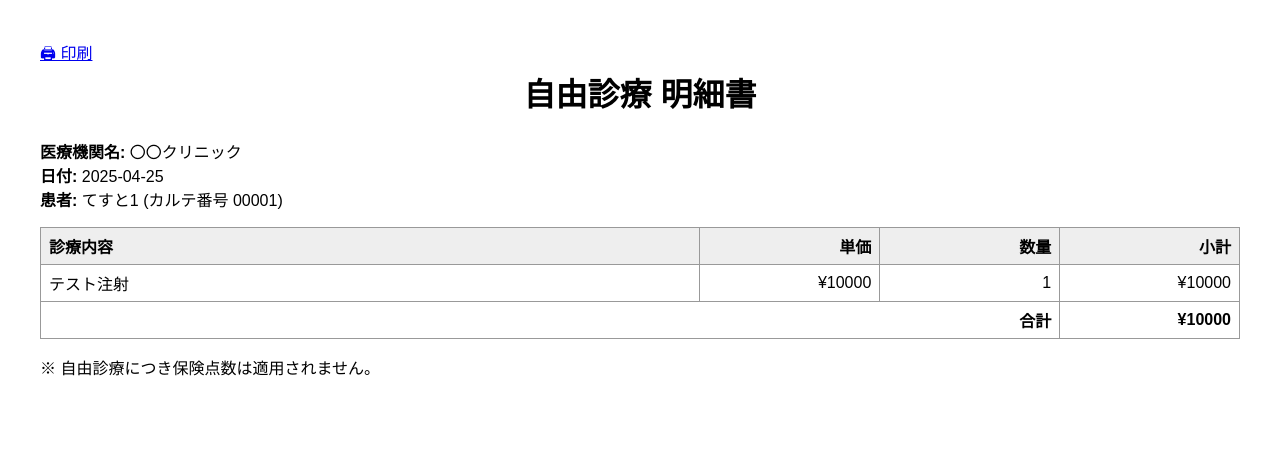
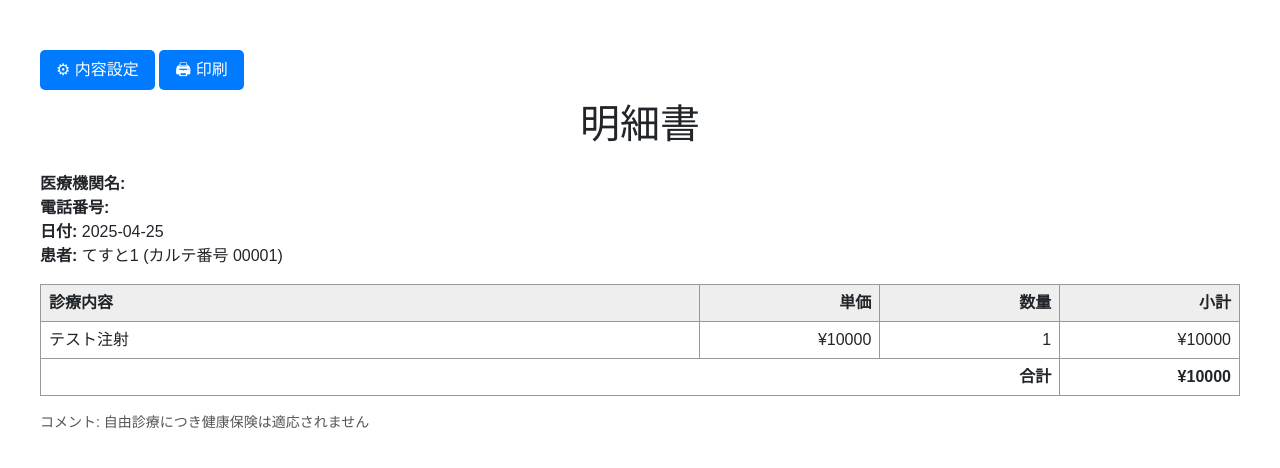
Before and after one commit to tondou1/easy_order, a Flask app: page /orders/1/invoice in a window 1280 px wide. Shown: the top 468 px of the page. Run offline with Flask 3, Linux system fonts and the light colour scheme; a user stored in the database is signed in.

Commit message:
簡易的に明細書の情報登録

```diff
--- a/app/templates/orders/invoice.html
+++ b/app/templates/orders/invoice.html
@@ -1,33 +1,94 @@
-<!doctype html>
+<!DOCTYPE html>
 <html lang="ja">
   <head>
-  <meta charset="utf-8">
+    <meta charset="utf-8" />
     <title>明細書 #{{ order.id }}</title>
+    <link
+      href="https://cdn.jsdelivr.net/npm/bootstrap@5.3.3/dist/css/bootstrap.min.css"
+      rel="stylesheet"
+    />
     <style>
-    body { font-family: sans-serif; margin: 40px; }
-    h1  { text-align: center; margin: 0 0 24px; }
-    table { width: 100%; border-collapse: collapse; margin-bottom: 16px; }
-    th, td { border: 1px solid #999; padding: 6px 8px; text-align: left; }
-    th { background: #eee; }
-    .right { text-align: right; }
+      body {
+        font-family: sans-serif;
+        margin: 40px;
+      }
+      h1 {
+        text-align: center;
+        margin: 0 0 24px;
+      }
+      table {
+        width: 100%;
+        border-collapse: collapse;
+        margin-bottom: 16px;
+      }
+      th,
+      td {
+        border: 1px solid #999;
+        padding: 6px 8px;
+        text-align: left;
+      }
+      th {
+        background: #eee;
+      }
+      .right {
+        text-align: right;
+      }
+      .button {
+        display: inline-block;
+        padding: 8px 16px;
+        margin: 10px 0;
+        font-size: 16px;
+        text-align: center;
+        background-color: #007bff;
+        color: white;
+        text-decoration: none;
+        border-radius: 5px;
+        transition: background-color 0.3s;
+      }
+      .button:hover {
+        background-color: #0056b3;
+      }
+      .button:active {
+        background-color: #004085;
+      }
+      .comment {
+        margin-top: 10px;
+        font-size: 14px;
+        color: #555;
+      }
       @media print {
-      a#print-btn { display: none; }   /* ボタンを隠す */
+        a#print-btn,
+        a#setting-btn {
+          display: none;
+        }
       }
     </style>
   </head>
   <body>
-  <a id="print-btn" href="#" onclick="window.print()">🖨 印刷</a>
+    <a id="setting-btn" href="#" class="button" onclick="openSettingsModal()"
+      >⚙ 内容設定</a
+    >
+    <a id="print-btn" href="#" class="button" onclick="checkBeforePrint()"
+      >🖨 印刷</a
+    >
 
-  <h1>自由診療 明細書</h1>
+    <h1>明細書</h1>
 
     <p>
-    <strong>医療機関名:</strong> 〇〇クリニック<br>
-    <strong>日付:</strong> {{ order.visit.visit_date }}<br>
-    <strong>患者:</strong> {{ order.visit.patient.name }} (カルテ番号 {{ order.visit.patient.chart_number }})<br>
+      <strong>医療機関名:</strong> <span id="clinic-name-display"></span><br />
+      <strong>電話番号:</strong> <span id="phone-number-display"></span><br />
+      <strong>日付:</strong> {{ order.visit.visit_date }}<br />
+      <strong>患者:</strong> {{ order.visit.patient.name }} (カルテ番号 {{
+      order.visit.patient.chart_number }})<br />
     </p>
 
     <table>
-    <tr><th style="width:55%">診療内容</th><th style="width:15%" class="right">単価</th><th style="width:15%" class="right">数量</th><th style="width:15%" class="right">小計</th></tr>
+      <tr>
+        <th style="width: 55%">診療内容</th>
+        <th style="width: 15%" class="right">単価</th>
+        <th style="width: 15%" class="right">数量</th>
+        <th style="width: 15%" class="right">小計</th>
+      </tr>
       {% for it in order.items %}
       <tr>
         <td>{{ it.treatment.name }}</td>
@@ -42,6 +103,144 @@
       </tr>
     </table>
 
-  <p>※ 自由診療につき保険点数は適用されません。</p>
+    <!-- コメント部分をここに配置 -->
+    <div class="comment">
+      <label for="comment-display">コメント:</label>
+      <span id="comment-display">自由診療につき健康保険は適応されません</span>
+    </div>
+
+    <!-- モーダル -->
+    <div class="modal fade" id="settingsModal" tabindex="-1">
+      <div class="modal-dialog">
+        <div class="modal-content">
+          <div class="modal-header">
+            <h5 class="modal-title">内容設定</h5>
+            <button
+              type="button"
+              class="btn-close"
+              data-bs-dismiss="modal"
+            ></button>
+          </div>
+          <div class="modal-body">
+            <form id="settings-form">
+              <div class="mb-3">
+                <label for="clinic-name" class="form-label">医療機関名</label>
+                <input type="text" class="form-control" id="clinic-name" />
+              </div>
+              <div class="mb-3">
+                <label for="phone-number" class="form-label">電話番号</label>
+                <input type="text" class="form-control" id="phone-number" />
+              </div>
+              <div class="mb-3">
+                <label for="comment" class="form-label">コメント</label>
+                <textarea class="form-control" id="comment" rows="3">
+自由診療につき健康保険は適応されません</textarea
+                >
+              </div>
+            </form>
+          </div>
+          <div class="modal-footer">
+            <button
+              type="button"
+              class="btn btn-secondary"
+              data-bs-dismiss="modal"
+            >
+              閉じる
+            </button>
+            <button
+              type="button"
+              class="btn btn-primary"
+              onclick="applyChanges()"
+            >
+              適用
+            </button>
+          </div>
+        </div>
+      </div>
+    </div>
+
+    <!-- 印刷前確認モーダル -->
+    <div class="modal fade" id="confirmPrintModal" tabindex="-1">
+      <div class="modal-dialog">
+        <div class="modal-content">
+          <div class="modal-header">
+            <h5 class="modal-title">内容設定が未完了です</h5>
+            <button
+              type="button"
+              class="btn-close"
+              data-bs-dismiss="modal"
+            ></button>
+          </div>
+          <div class="modal-body">
+            <p>内容設定が完了していません。印刷を続けますか？</p>
+          </div>
+          <div class="modal-footer">
+            <button type="button" class="button" onclick="printAnyway()">
+              印刷を続ける
+            </button>
+            <button
+              type="button"
+              class="button"
+              onclick="openSettingsModalAndClosePrint()"
+            >
+              内容設定をする
+            </button>
+          </div>
+        </div>
+      </div>
+    </div>
+
+    <script src="https://cdn.jsdelivr.net/npm/bootstrap@5.3.3/dist/js/bootstrap.bundle.min.js"></script>
+    <script>
+      let isContentSet = false;
+
+      function openSettingsModal() {
+        const modal = new bootstrap.Modal(
+          document.getElementById("settingsModal")
+        );
+        modal.show();
+      }
+
+      function openSettingsModalAndClosePrint() {
+        // 印刷のモーダルを閉じて、設定のモーダルを開く
+        bootstrap.Modal.getInstance(
+          document.getElementById("confirmPrintModal")
+        ).hide();
+        openSettingsModal();
+      }
+
+      function applyChanges() {
+        const name = document.getElementById("clinic-name").value;
+        const phone = document.getElementById("phone-number").value;
+        const comment = document.getElementById("comment").value;
+
+        document.getElementById("clinic-name-display").innerText = name;
+        document.getElementById("phone-number-display").innerText = phone;
+        document.getElementById("comment-display").innerText = comment;
+
+        isContentSet = true;
+        bootstrap.Modal.getInstance(
+          document.getElementById("settingsModal")
+        ).hide();
+      }
+
+      function checkBeforePrint() {
+        if (!isContentSet) {
+          const modal = new bootstrap.Modal(
+            document.getElementById("confirmPrintModal")
+          );
+          modal.show();
+        } else {
+          window.print();
+        }
+      }
+
+      function printAnyway() {
+        bootstrap.Modal.getInstance(
+          document.getElementById("confirmPrintModal")
+        ).hide();
+        setTimeout(() => window.print(), 300);
+      }
+    </script>
   </body>
 </html>
```
Lines whose indentation alone changed are shown as unchanged.
